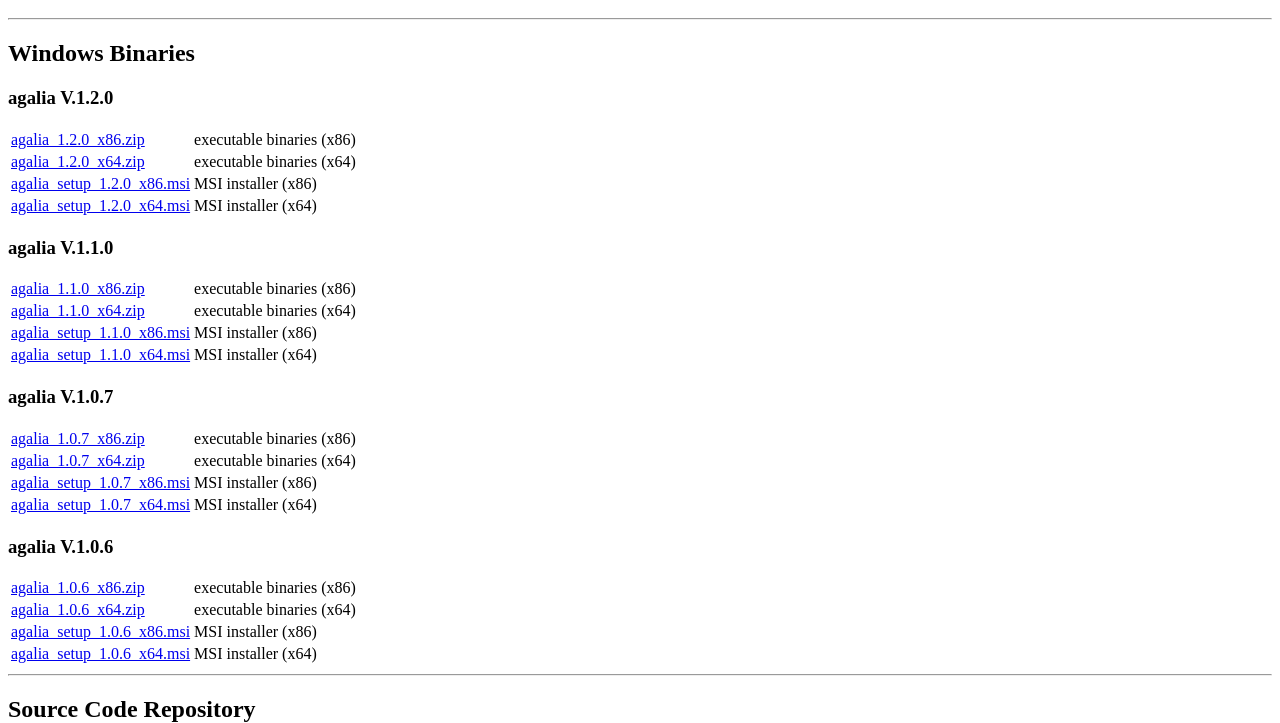
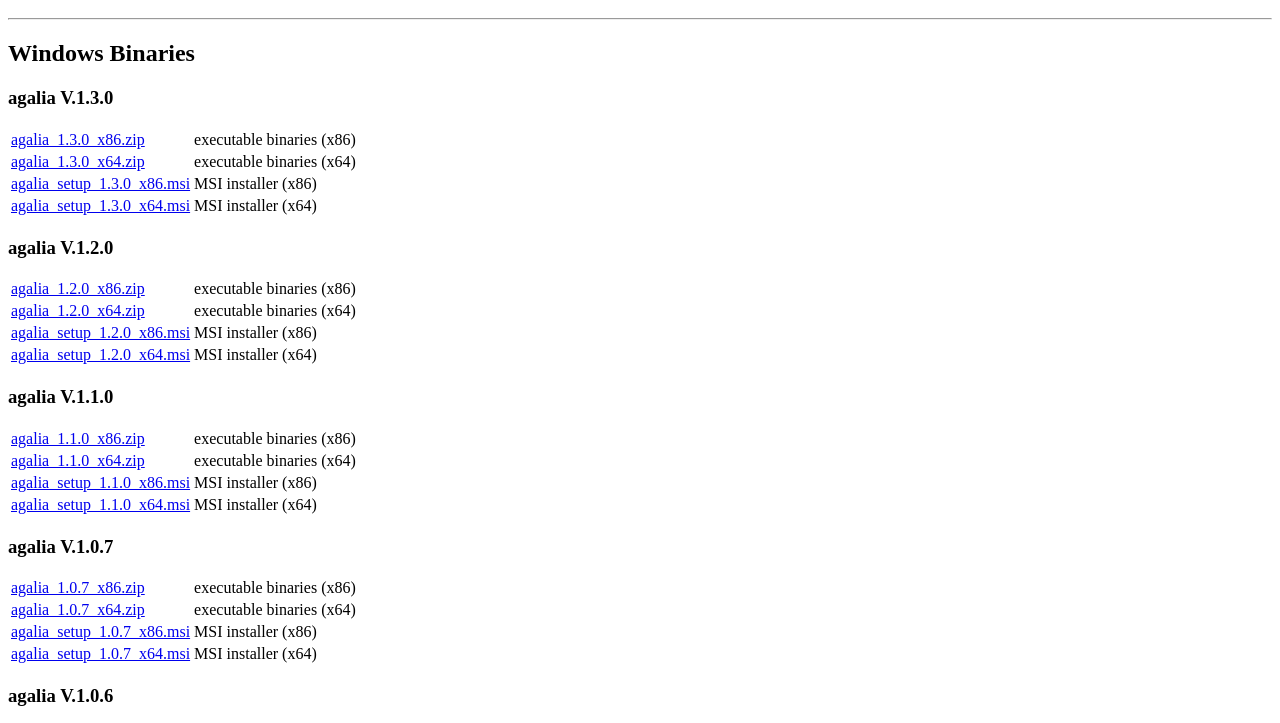
Before and after one commit to solomon-qwe/agalia, a plain HTML site: page docs/index.html in a window 1280 px wide. Shown: the part 48-771 px from the top of the page. Drawn offline with Linux system fonts and the light colour scheme.

Commit message:
Update version information for v1.3.0

```diff
--- a/docs/index.html
+++ b/docs/index.html
@@ -6,6 +6,13 @@
 <h1>agalia</h1>
 <hr>
 <h2>Windows Binaries</h2>
+<h3>agalia V.1.3.0</h3>
+<table>
+<tr><td><a href="agalia_1.3.0_x86.zip">agalia_1.3.0_x86.zip</a></td><td>executable binaries (x86)</td></tr>
+<tr><td><a href="agalia_1.3.0_x64.zip">agalia_1.3.0_x64.zip</a></td><td>executable binaries (x64)</td></tr>
+<tr><td><a href="agalia_setup_1.3.0_x86.msi">agalia_setup_1.3.0_x86.msi</a></td><td>MSI installer (x86)</td></tr>
+<tr><td><a href="agalia_setup_1.3.0_x64.msi">agalia_setup_1.3.0_x64.msi</a></td><td>MSI installer (x64)</td></tr>
+</table>
 <h3>agalia V.1.2.0</h3>
 <table>
 <tr><td><a href="agalia_1.2.0_x86.zip">agalia_1.2.0_x86.zip</a></td><td>executable binaries (x86)</td></tr>
@@ -38,6 +45,6 @@
 <h2>Source Code Repository</h2>
 <a href="https://github.com/solomon-qwe/agalia/">https://github.com/solomon-qwe/agalia/</a>
 <hr>
-Copyright (C) 2017-2022 Solomon QWE
+Copyright (C) 2017-2025 Solomon QWE
 </body>
 </html>
```
Also changed, not shown: LICENSE.txt, 7 other files.
